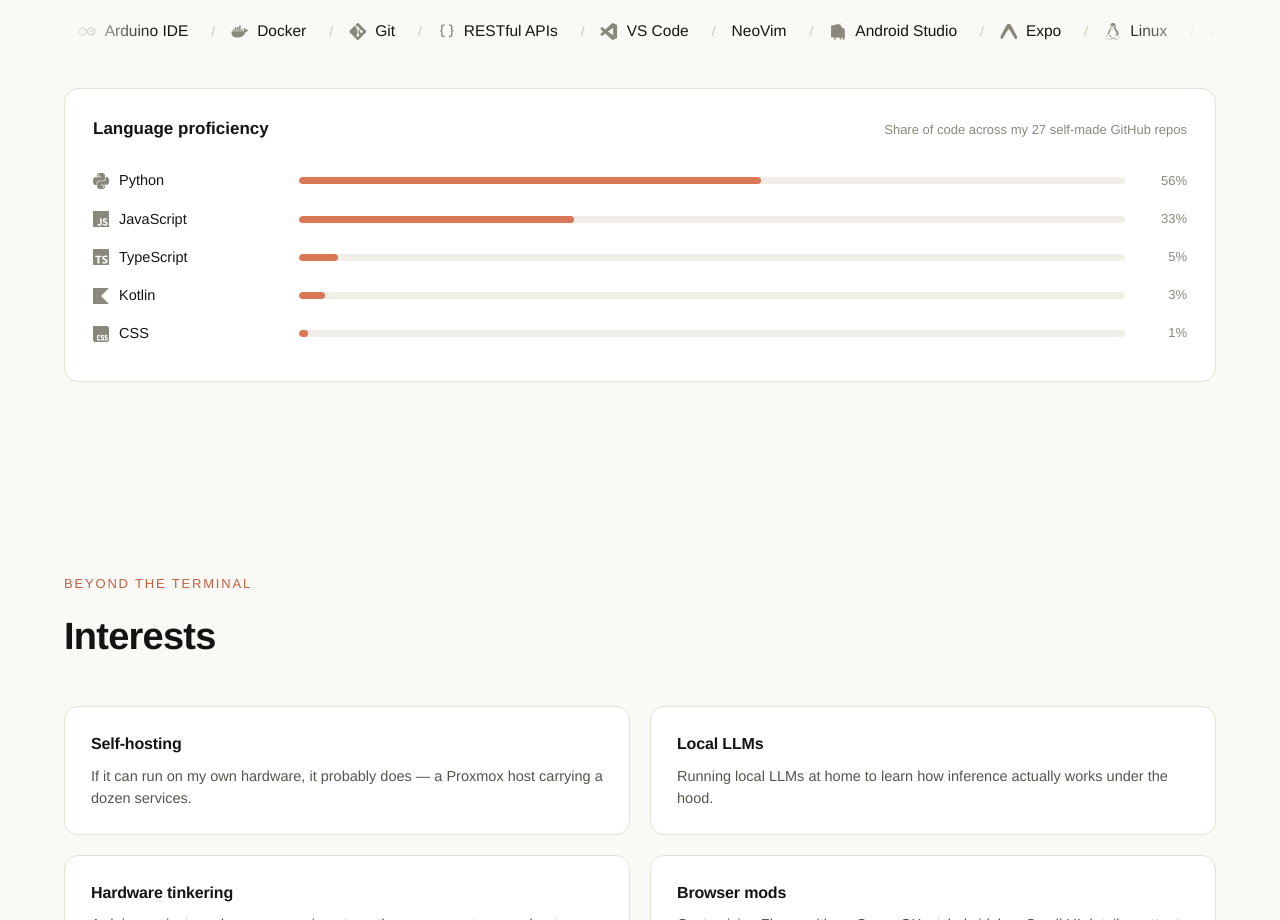
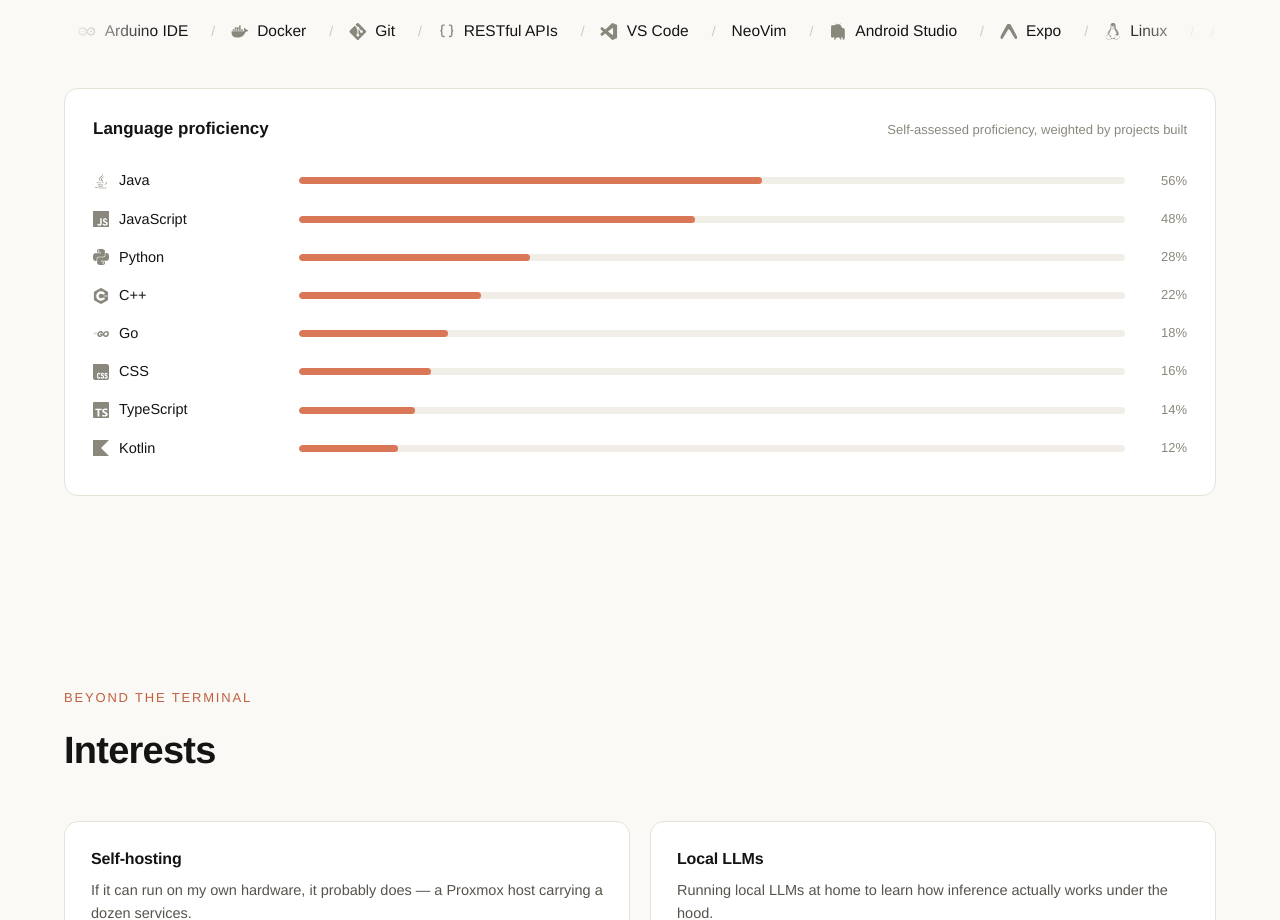
Before and after one commit to mudabbir-ahmad/Portfolio_V1, a React (Vite) app: page / in a window 1280 px wide. Shown: the part 6220-7140 px from the top of the page. Built offline with nearby package versions, Linux system fonts and the light colour scheme; no server answers.

Commit message:
Rework language panel to self-assessed proficiency: Java leads, C++/Go added, TypeScript cut

```diff
--- a/src/components/LanguagePanel.jsx
+++ b/src/components/LanguagePanel.jsx
@@ -47,7 +47,7 @@ export default function LanguagePanel() {
       <div className="lang-panel-head">
         <h3 className="lang-panel-title">Language proficiency</h3>
         <span className="lang-panel-sub">
-          Share of code across my 27 self-made GitHub repos
+          Self-assessed proficiency, weighted by projects built
         </span>
       </div>
 
--- a/src/content.js
+++ b/src/content.js
@@ -353,14 +353,17 @@ export const localAI = {
   ],
 };
 
-// Share of code across my 27 self-made GitHub repos, excluding AI-agent-built
-// repos and this site's repo. Jupyter Notebook bytes count as Python.
-// Snapshot via the GitHub API on 2026-09-17; refresh by re-fetching /languages
-// per repo and re-aggregating bytes.
+// Self-assessed working proficiency, not a byte share: weighted by how many
+// projects were built in each language and current fluency, not raw lines.
+// Java leads; C++/Go mid-band; Python eased down (fewer recent projects);
+// JS/CSS raised on project count; TypeScript low — known via JavaScript only.
 export const languageStats = [
-  { name: "Python", pct: 55.9 },
-  { name: "JavaScript", pct: 33.3 },
-  { name: "TypeScript", pct: 4.7 },
-  { name: "Kotlin", pct: 3.1 },
-  { name: "CSS", pct: 1.1 },
+  { name: "Java", pct: 56 },
+  { name: "JavaScript", pct: 48 },
+  { name: "Python", pct: 28 },
+  { name: "C++", pct: 22 },
+  { name: "Go", pct: 18 },
+  { name: "CSS", pct: 16 },
+  { name: "TypeScript", pct: 14 },
+  { name: "Kotlin", pct: 12 },
 ];
```
